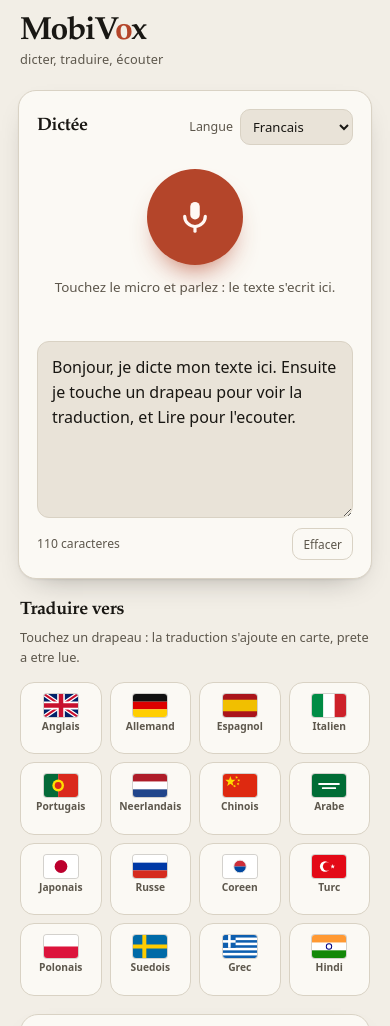
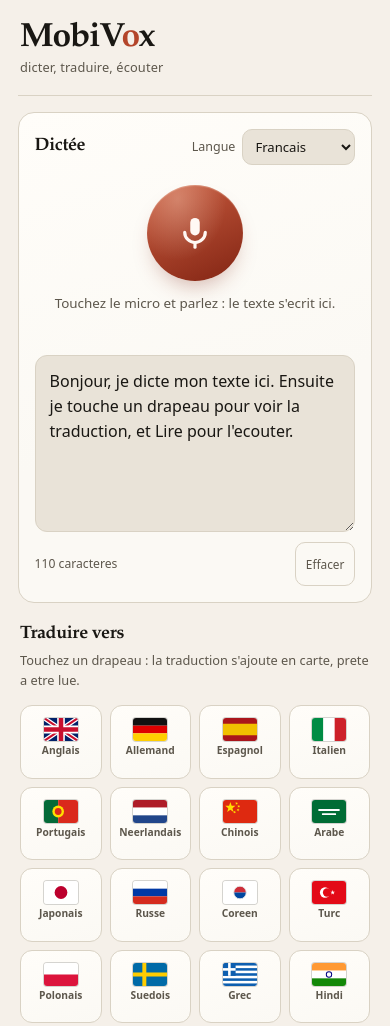
Before and after one commit to webophil/phonevox, a plain HTML site: page index.html in a window 390 px wide. Shown: the top 1026 px of the page. Drawn offline with Linux system fonts and the light colour scheme.

Commit message:
Polish MobiVox surfaces and microphone control

```diff
--- a/index.html
+++ b/index.html
@@ -16,7 +16,12 @@
 <meta name="apple-mobile-web-app-title" content="Vox">
 <style>
 :root {
-  --paper: #f2eee6;
+  --paper: #f5f0e9;
+  --shine: #fffdf9;
+  --mic-top: #c4583c;
+  --mic-base: #8d2d1a;
+  --mic-light: rgba(255, 225, 204, .34);
+  --mic-shadow: rgba(128, 41, 22, .34);
   --surface: #fbf9f4;
   --surface-2: #e9e3d8;
   --ink: #191713;
@@ -27,7 +32,7 @@
   --accent-ink: #fff8f4;
   --danger: #9b2f1a;
   --shadow: 0 1px 2px rgba(25, 23, 19, .06), 0 12px 30px -18px rgba(25, 23, 19, .45);
-  --radius: 18px;
+  --radius: 16px;
   --radius-sm: 12px;
   --display: "Iowan Old Style", "Palatino Linotype", Palatino, "Book Antiqua", Georgia, "Times New Roman", serif;
   --text: ui-sans-serif, system-ui, -apple-system, "Segoe UI", Roboto, "Helvetica Neue", Arial, sans-serif;
@@ -35,7 +40,12 @@
 
 @media (prefers-color-scheme: dark) {
   :root {
-    --paper: #12151a;
+    --paper: #171518;
+    --shine: #2b272c;
+    --mic-top: #ff9b76;
+    --mic-base: #e16e4d;
+    --mic-light: rgba(255, 238, 221, .46);
+    --mic-shadow: rgba(0, 0, 0, .46);
     --surface: #1a1e25;
     --surface-2: #232830;
     --ink: #f1eee8;
@@ -53,12 +63,14 @@
 
 html {
   -webkit-text-size-adjust: 100%;
+  color-scheme: light dark;
+  background: var(--paper);
   overflow-x: hidden;
 }
 
 body {
   margin: 0 auto;
-  max-width: 600px;
+  max-width: 680px;
   padding: max(14px, env(safe-area-inset-top)) 18px calc(36px + env(safe-area-inset-bottom));
   background: var(--paper);
   color: var(--ink);
@@ -111,7 +123,10 @@ p { margin: 0; }
   align-items: flex-start;
   justify-content: space-between;
   gap: 14px;
-  padding: 2px 2px 20px;
+  align-items: center;
+  padding: 8px 2px 18px;
+  margin-bottom: 16px;
+  border-bottom: 1px solid var(--line);
 }
 
 .wordmark {
@@ -121,9 +136,9 @@ p { margin: 0; }
 }
 .wordmark .name {
   font-family: var(--display);
-  font-size: 2rem;
+  font-size: clamp(2.1rem, 6vw, 2.75rem);
   line-height: 1;
-  letter-spacing: -.045em;
+  letter-spacing: -.035em;
 }
 .wordmark .name em {
   font-style: normal;
@@ -154,9 +169,8 @@ p { margin: 0; }
 .panel {
   border: 1px solid var(--line);
   border-radius: var(--radius);
-  background: var(--surface);
-  box-shadow: var(--shadow);
-  padding: 18px;
+  background: linear-gradient(162deg, var(--shine), var(--surface) 60%);
+  padding: clamp(15px, 4vw, 24px);
 }
 
 .panel + .panel,
@@ -204,7 +218,7 @@ p { margin: 0; }
   flex-direction: column;
   align-items: center;
   gap: 12px;
-  padding: 20px 0 16px;
+  padding: 16px 0 14px;
 }
 
 .mic {
@@ -215,10 +229,11 @@ p { margin: 0; }
   place-items: center;
   border: 0;
   border-radius: 50%;
-  background: var(--accent);
+  background: radial-gradient(ellipse at 32% 15%, var(--mic-light), transparent 53%),
+    linear-gradient(155deg, var(--mic-top) 10%, var(--mic-base) 85%);
   color: var(--accent-ink);
   cursor: pointer;
-  box-shadow: 0 16px 28px -14px rgba(180, 69, 42, .85);
+  box-shadow: inset 0 1px 1px var(--mic-light), 0 12px 21px -8px var(--mic-shadow);
   transition: transform .16s ease, background .2s ease;
   touch-action: manipulation;
 }
@@ -226,7 +241,7 @@ p { margin: 0; }
 .mic:hover { transform: translateY(-1px); }
 .mic:active { transform: scale(.97); }
 
-.mic.is-live { background: var(--accent-2); }
+.mic.is-live { background: var(--mic-base); }
 .mic.is-live::before,
 .mic.is-live::after {
   content: "";
@@ -273,11 +288,13 @@ textarea {
 }
 
 #transcript {
-  min-height: 132px;
+  min-height: 128px;
+  caret-color: var(--accent);
   resize: vertical;
   background: var(--surface-2);
 }
-#transcript::placeholder { color: var(--ink-2); }
+#transcript::placeholder { color: var(--ink-2); opacity: 1; }
+::selection { background: var(--ink); color: var(--paper); }
 
 .meta-row {
   display: flex;
@@ -296,6 +313,7 @@ textarea {
   font: inherit;
   font-size: .8rem;
   font-weight: 500;
+  min-height: 44px;
   padding: 7px 12px;
   color: var(--ink-2);
   background: transparent;
@@ -333,12 +351,12 @@ textarea {
   align-items: center;
   gap: 4px;
   min-width: 0;
-  padding: 11px 4px 9px;
+  padding: 12px 4px 9px;
   font: inherit;
   color: var(--ink);
-  background: var(--surface);
+  background: linear-gradient(165deg, var(--shine), var(--surface));
   border: 1px solid var(--line);
-  border-radius: 14px;
+  border-radius: 12px;
   cursor: pointer;
   touch-action: manipulation;
   transition: transform .14s ease, border-color .14s ease;
@@ -389,7 +407,6 @@ textarea {
   background: var(--surface);
   border: 1px solid var(--line);
   border-radius: var(--radius);
-  box-shadow: var(--shadow);
   animation: rise .22s ease both;
 }
 
@@ -463,6 +480,7 @@ textarea {
   display: inline-flex;
   align-items: center;
   gap: 7px;
+  min-height: 44px;
   padding: 9px 16px;
   font: inherit;
   font-size: .84rem;
```
